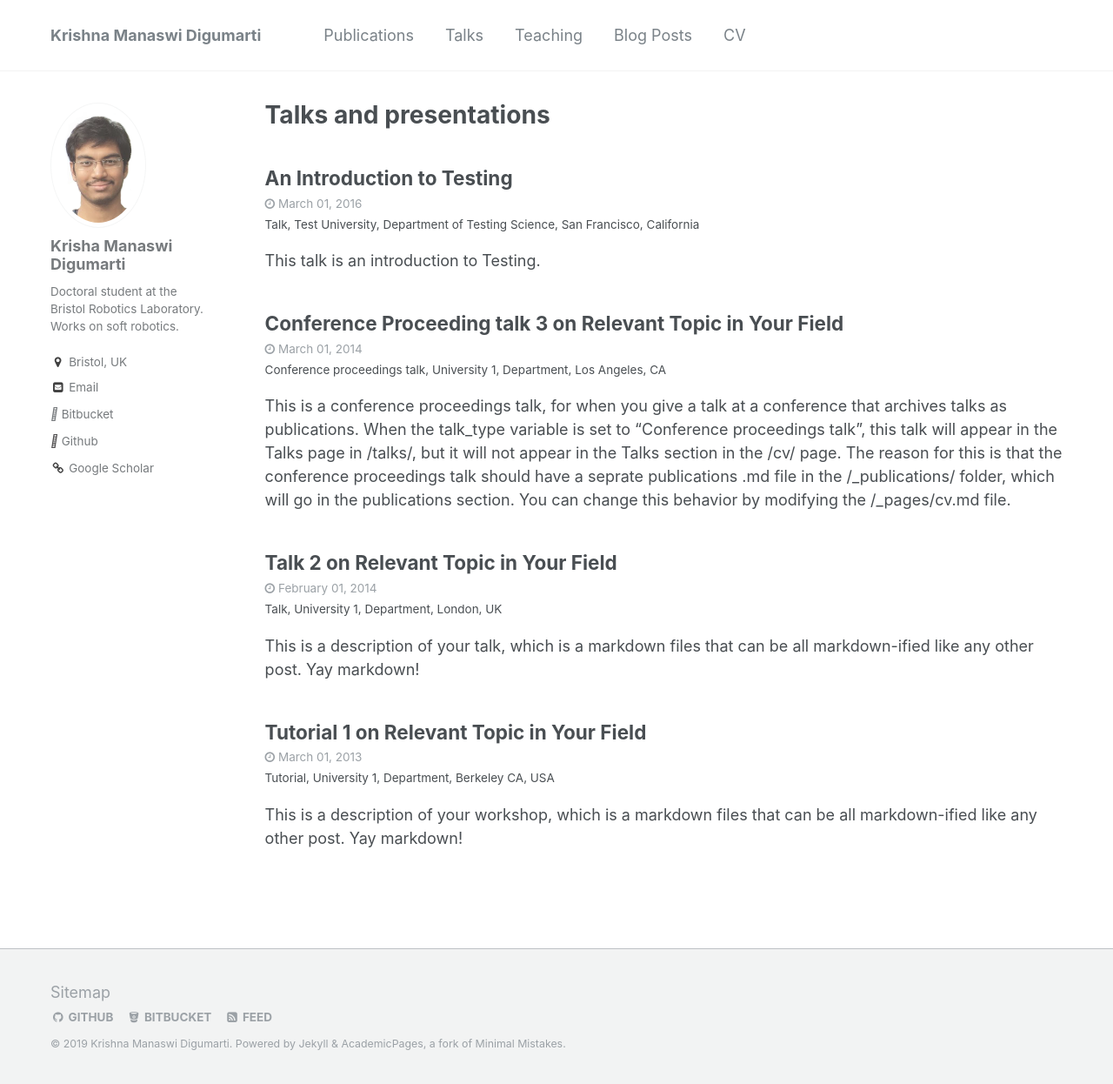
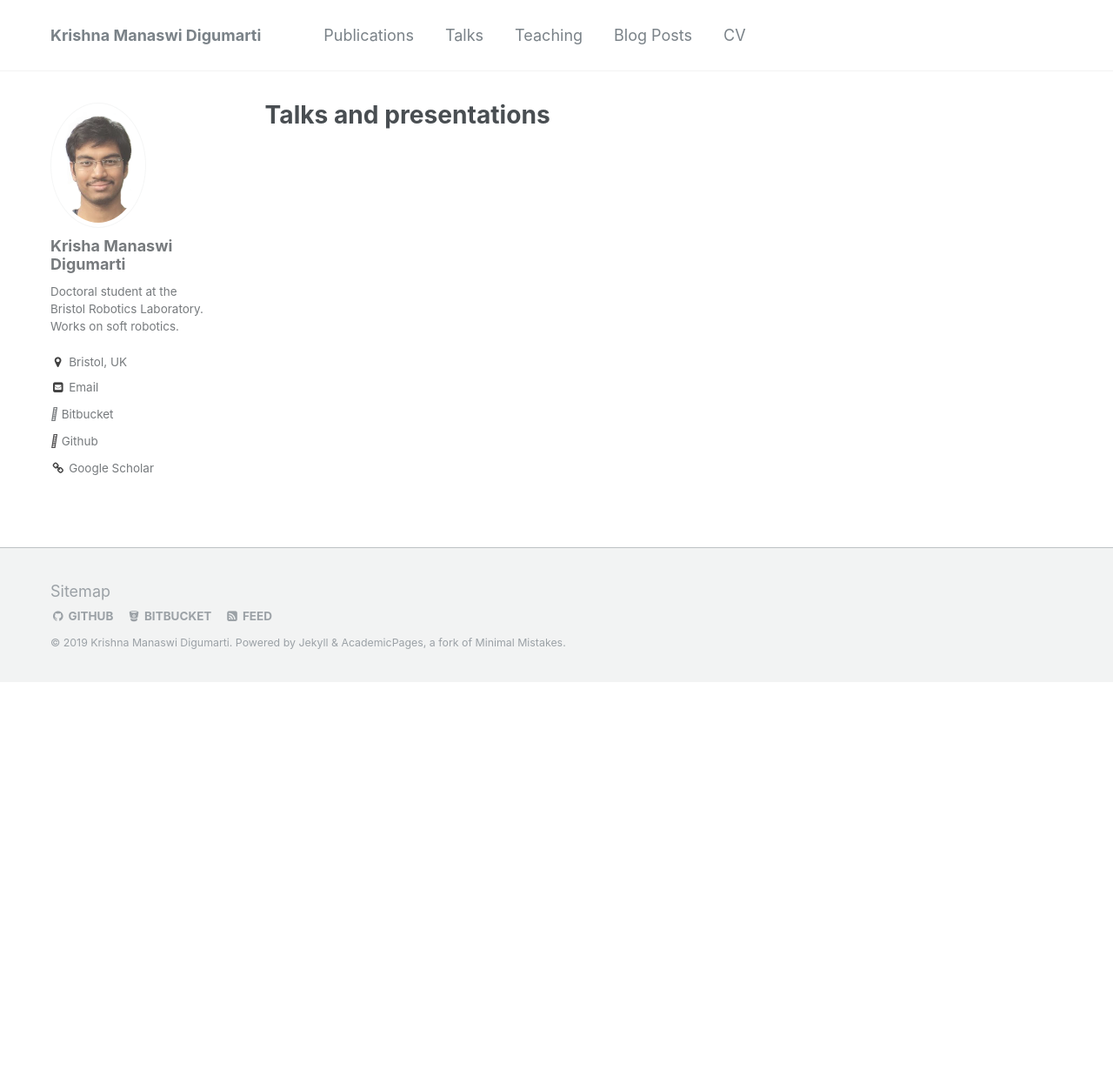
Before and after one commit to KrishnaManaswiD/KrishnaManaswiD.github.io, a Jekyll site: the page built from _pages/talks.html, in a window 1280 px wide and 1246 px high. Shown: the whole window at 87% size. Built offline with Jekyll 4.4.1, drawn with Linux system fonts in a browser that asks for light colours.

Commit message:
removed talks

```diff
--- a/_talks/2012-03-01-intro-testing.md
+++ /dev/null
@@ -1,17 +0,0 @@
----
-title: "An Introduction to Testing"
-collection: talks
-type: "Talk"
-permalink: /talks/2016-03-01-intro-testing
-venue: "Test University, Department of Testing Science"
-date: 2016-03-01
-location: "San Francisco, California"
----
-
-This talk is an introduction to Testing.
-
-Headings
-======
-
-Subheadings
-------
--- a/_talks/2013-03-01-tutorial-1.md
+++ /dev/null
@@ -1,17 +0,0 @@
----
-title: "Tutorial 1 on Relevant Topic in Your Field"
-collection: talks
-type: "Tutorial"
-permalink: /talks/2013-03-01-talk-1
-venue: "University 1, Department"
-date: 2013-03-01
-location: "Berkeley CA, USA"
----
-
-This is a description of your workshop, which is a markdown files that can be all markdown-ified like any other post. Yay markdown!
-
-Headings
-======
-
-Subheadings
-------
--- a/_talks/2014-02-01-talk-2.md
+++ /dev/null
@@ -1,17 +0,0 @@
----
-title: "Talk 2 on Relevant Topic in Your Field"
-collection: talks
-type: "Talk"
-permalink: /talks/2014-02-01-talk-2
-venue: "University 1, Department"
-date: 2014-02-01
-location: "London, UK"
----
-
-This is a description of your talk, which is a markdown files that can be all markdown-ified like any other post. Yay markdown!
-
-Headings
-======
-
-Subheadings
-------
--- a/_talks/2014-03-01-talk-3.md
+++ /dev/null
@@ -1,17 +0,0 @@
----
-title: "Conference Proceeding talk 3 on Relevant Topic in Your Field"
-collection: talks
-type: "Conference proceedings talk"
-permalink: /talks/2014-03-01-talk-3
-venue: "University 1, Department"
-date: 2014-03-01
-location: "Los Angeles, CA"
----
-
-This is a conference proceedings talk, for when you give a talk at a conference that archives talks as publications. When the talk_type variable is set to "Conference proceedings talk", this talk will appear in the Talks page in /talks/, but it will not appear in the Talks section in the /cv/ page. The reason for this is that the conference proceedings talk should have a seprate publications .md file in the /_publications/ folder, which will go in the publications section. You can change this behavior by modifying the /_pages/cv.md file.
-
-Headings
-======
-
-Subheadings
-------
```
Also changed, not shown: _teaching/teaching-1.md (+1 -1 lines).
